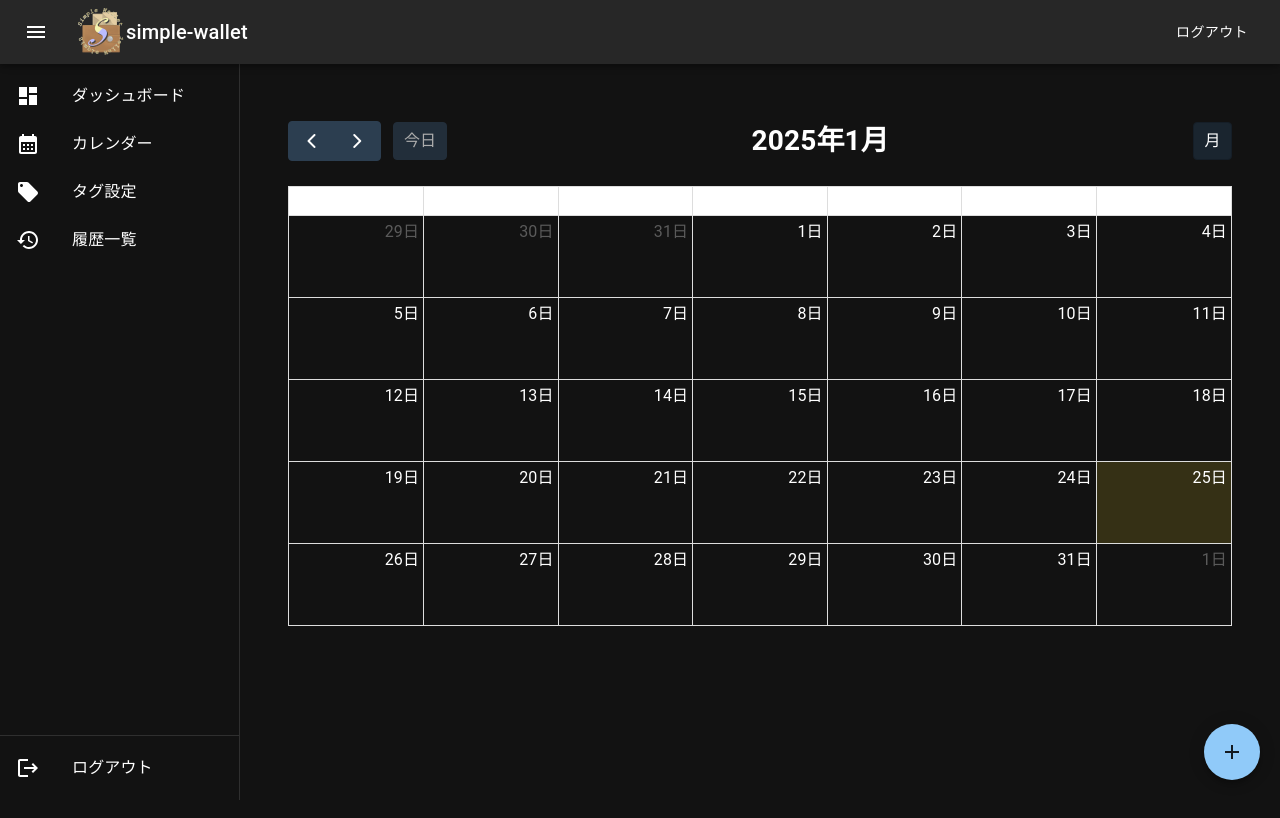
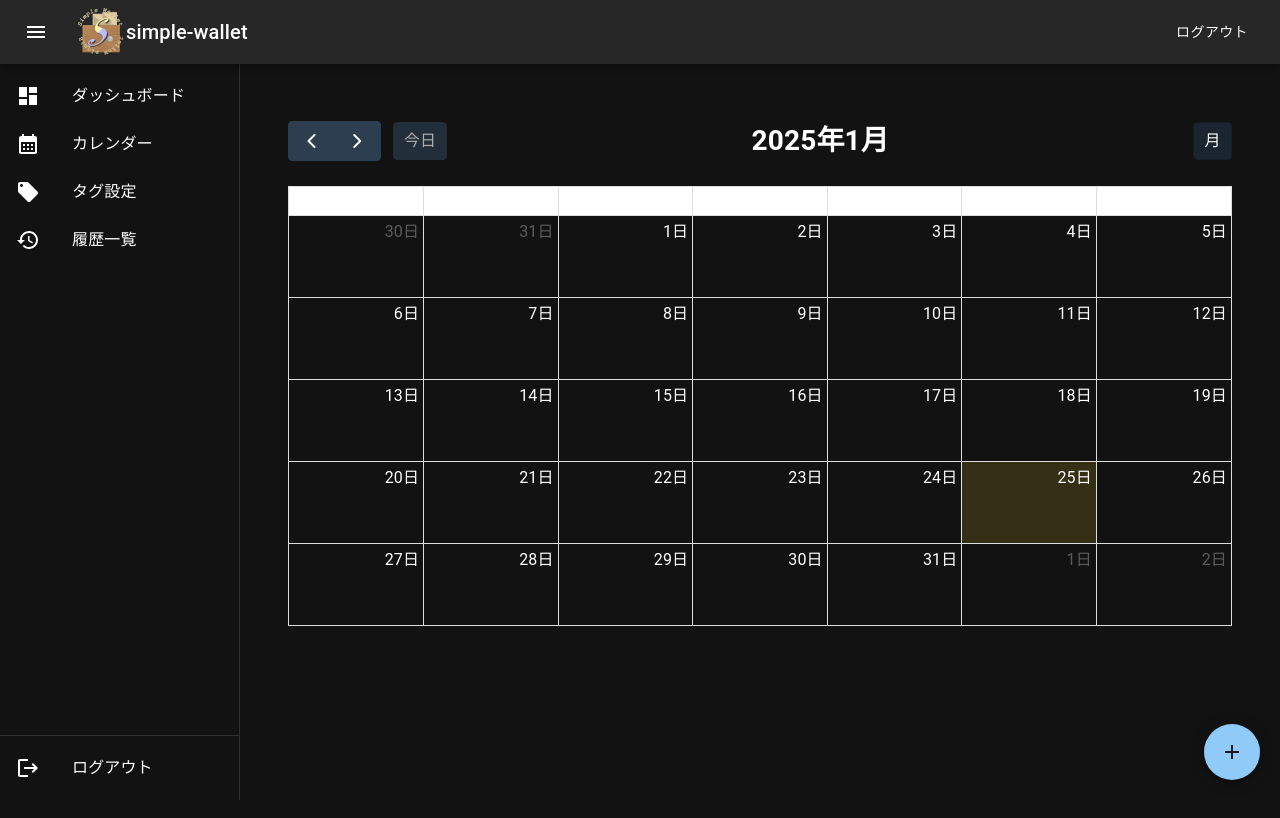
Before and after one commit to hamuchan214/simple_wallet, a React (Vite) app in the folder frontend/: page /#/calendar in a window 1280 px wide. Shown: the top 818 px of the page. Built offline with nearby package versions, Linux system fonts and the light colour scheme; no server answers.

Commit message:
update: update calendar.tsx

```diff
--- a/frontend/src/pages/Calendar.tsx
+++ b/frontend/src/pages/Calendar.tsx
@@ -12,6 +12,7 @@ export default function Calendar() {
           plugins={[dayGridPlugin]}
           initialView="dayGridMonth"
           locale={jaLocale}
+          firstDay={1}
           headerToolbar={{
             left: 'prev,next today',
             center: 'title',
```
